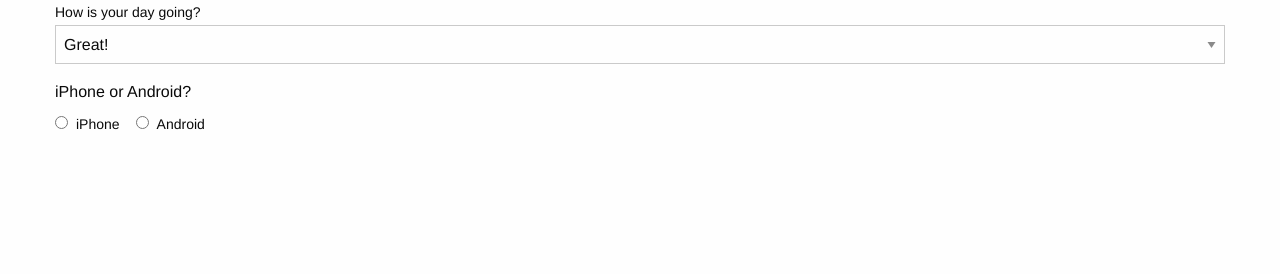
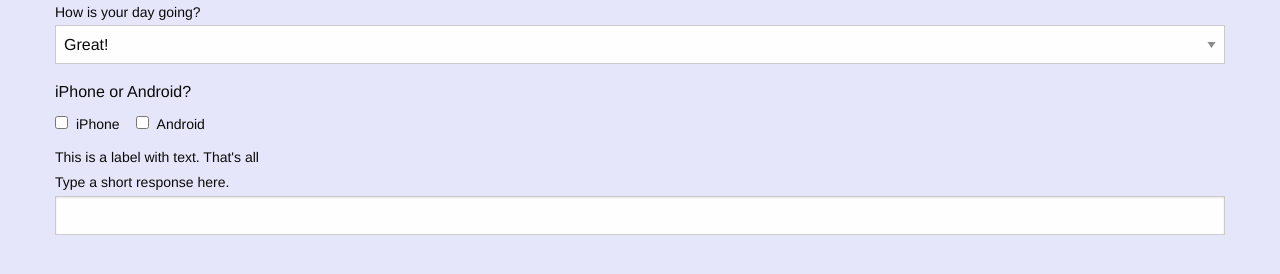
Before and after one commit to davidlubin-ow/Polland, a website: page Demo/index-foundation.html in a window 1280 px wide. Drawn offline with nearby package versions, Linux system fonts and the light colour scheme.

Commit message:
Updating demo pages to reflect Tom's changes

```diff
--- a/Demo/index-foundation.html
+++ b/Demo/index-foundation.html
@@ -2,7 +2,7 @@
     <head>
       <link rel="stylesheet" href="https://cdnjs.cloudflare.com/ajax/libs/foundation/6.5.3/css/foundation.min.css">
     </head>
-    <body>
+    <body style="background-color:#E6E6FA">
 
       <div class="grid-container">
         <div class="grid-x">
--- a/Demo/js/main-foundation.js
+++ b/Demo/js/main-foundation.js
@@ -29,7 +29,7 @@
       ]
     },
     {
-      "type": "radioButtons",
+      "type": "checkbox",
       "id": "q2",
       "question": "iPhone or Android?",
       "answers":[
@@ -40,6 +40,14 @@
           "text": "Android"
         }
       ]
+    },
+    {
+      "type": "label",
+      "question": "This is a label with text. That's all"
+    },
+    {
+      "type": "shortText",
+      "question": "Type a short response here."
     }
   ]
 
```
Also changed, not shown: Demo/index.html (+1 -1 lines).
